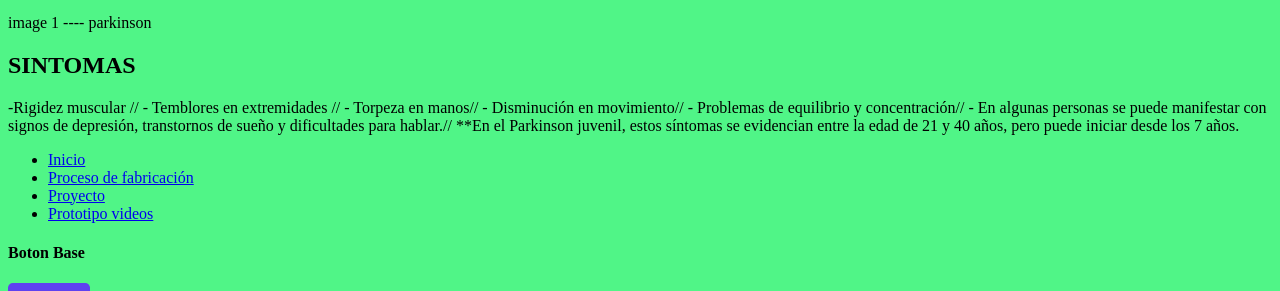
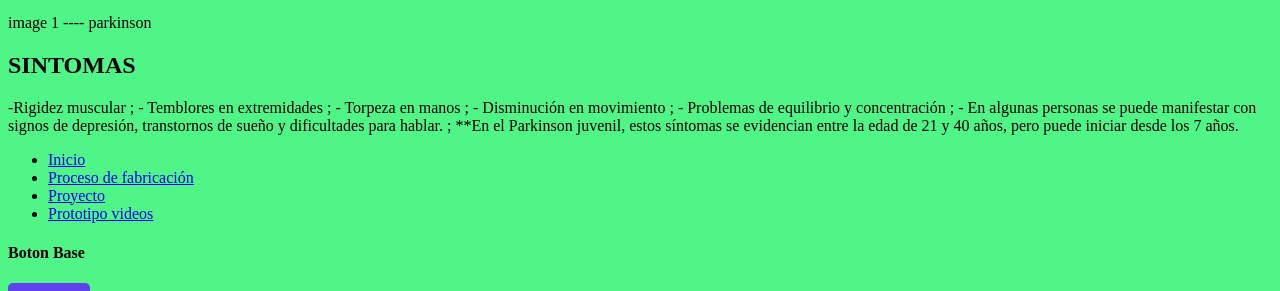
Before and after one commit to vchaconc1/PROYECTO-PARKINSON, a Jekyll site: the page built from index.html, in a window 1280 px wide. Shown: the part 321-612 px from the top of the page. Built offline with Jekyll 4.4.1, drawn with Linux system fonts in a browser that asks for light colours.

Commit message:
Update default.html

```diff
--- a/_layouts/default.html
+++ b/_layouts/default.html
@@ -1,14 +1,14 @@
 <!DOCTYPE html>
 <html>
  <head>
+  <body style="background-color:rgb(80,245,135);">
   <title> {{page.title}} </title>
   <link rel="stylesheet" type="text/css" herf="css/main.css">
-  <link rel="stylesheet" type="text/css" herf="css/main.css">
   <link rel="stylesheet" href="css/botones.css">
+  </body>
  </head>
- <body style="background-color:rgb(80,245,135);">
-
-        <div class="container">
+ <body>
+         <div class="container">
          {{content}}
         <div class="blurb">
            <h1> Desarrollo de un producto para mejorar calidad de vida de personas que padecen de Parkinson</h1>
@@ -17,12 +17,12 @@
                <p> El Parkinson como enfermedad se produce por la falta de producción de dopamina en las células nerviosas. </p>
                <p> image 1 ---- parkinson </p>
          <h2> SINTOMAS </h2>
-               <p> -Rigidez muscular //
-- Temblores en extremidades //
-- Torpeza en manos//
-- Disminución en movimiento//
-- Problemas de equilibrio y concentración//
-- En algunas personas se puede manifestar con signos de depresión, transtornos de sueño y dificultades para hablar.//
+               <p> -Rigidez muscular ;
+- Temblores en extremidades ;
+- Torpeza en manos ;
+- Disminución en movimiento ;
+- Problemas de equilibrio y concentración ;
+- En algunas personas se puede manifestar con signos de depresión, transtornos de sueño y dificultades para hablar. ;
 **En el Parkinson juvenil, estos síntomas se evidencian entre la edad de 21 y 40 años, pero puede iniciar desde los 7 años.  </p>
 
           <nav>
```
